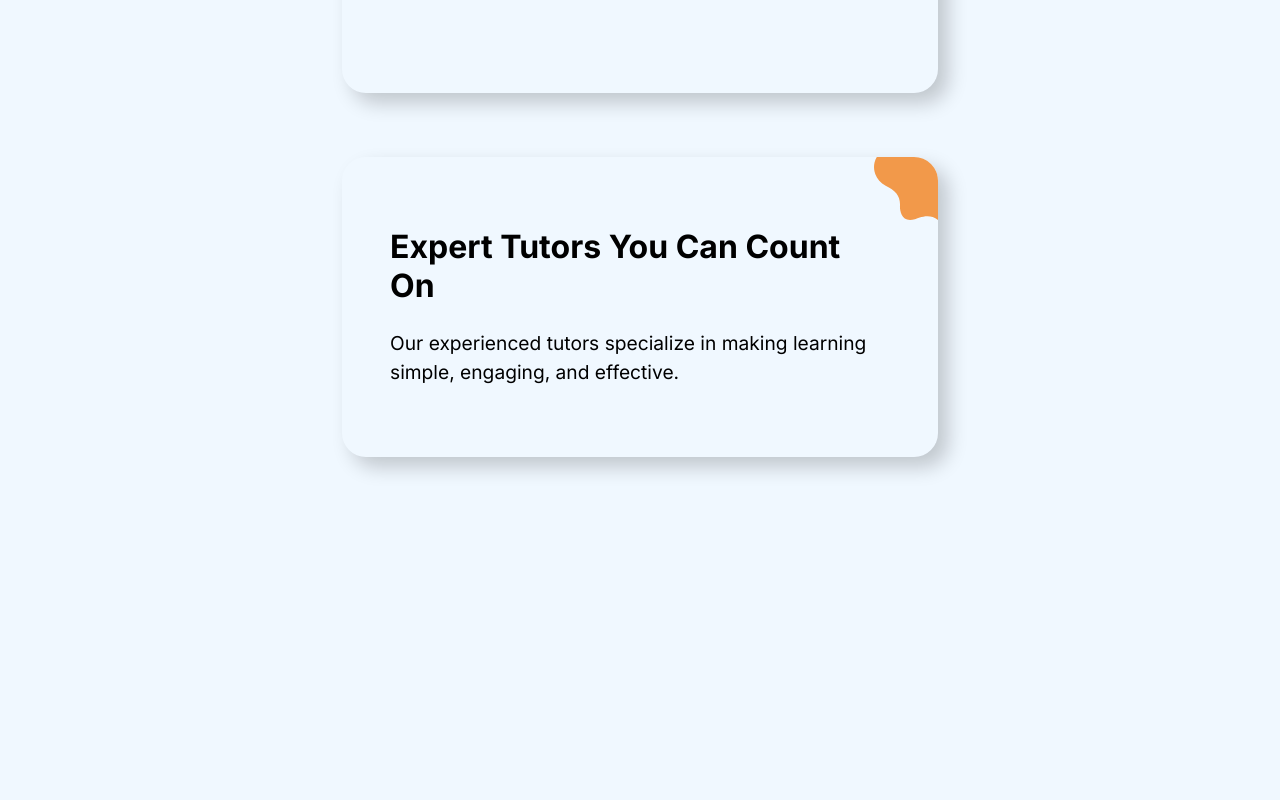
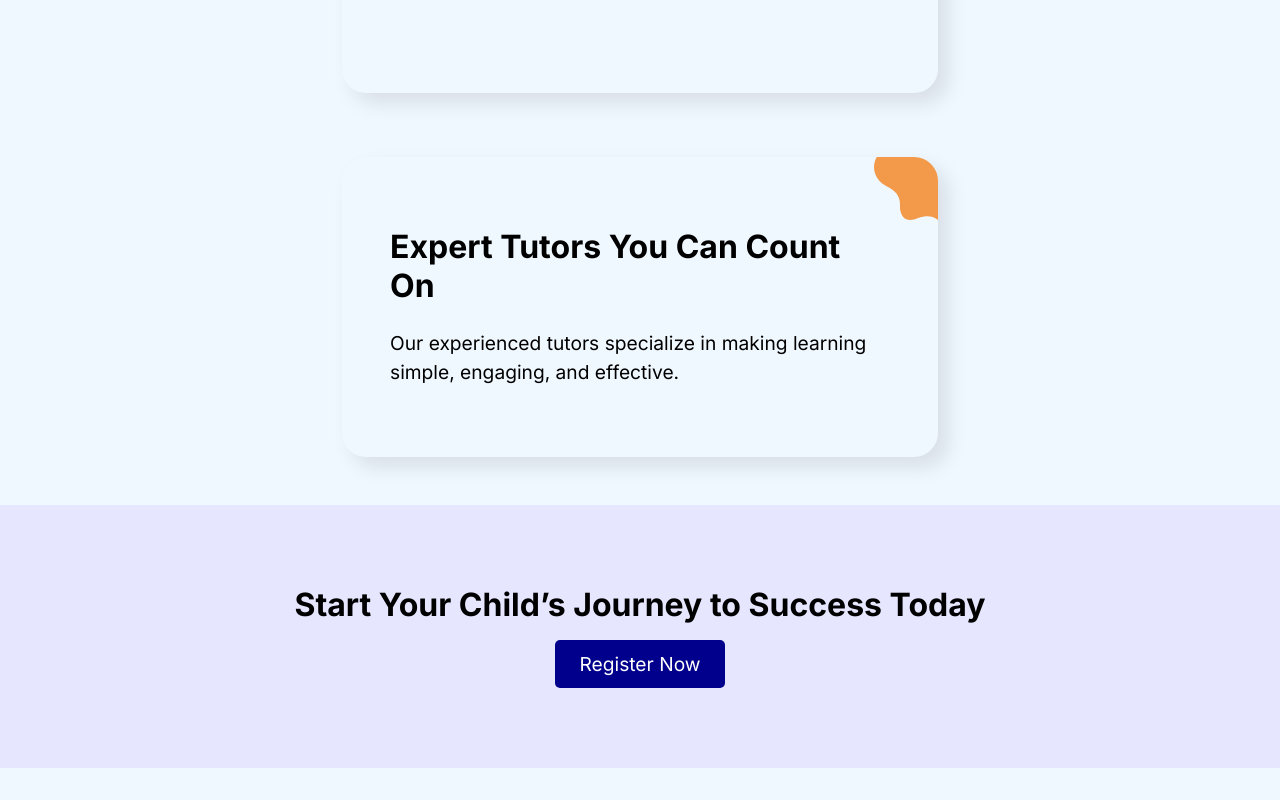
Before and after one commit to Creative-mindset21/easy-learn-edx-website, a React (Vite) app: page / in a window 1280 px wide. Before the commit this address led to /home. Shown: the part 1858-2658 px from the top of the page. Before the commit the page ends 2347 px from the top, so only its background shows below. Built offline with nearby package versions, Linux system fonts and the light colour scheme.

Commit message:
created and styled call-to-action section

```diff
--- a/src/App.jsx
+++ b/src/App.jsx
@@ -8,7 +8,7 @@ function App() {
     <BrowserRouter>
       <Routes>
         <Route path="/" element={<Header />}>
-          <Route path="home" element={<HomePage />} />
+          <Route index element={<HomePage />} />
         </Route>
       </Routes>
     </BrowserRouter>
--- a/src/components/About/about.module.css
+++ b/src/components/About/about.module.css
@@ -1,3 +1,7 @@
+.about {
+  margin-bottom: 3rem;
+}
+
 .about > h2 {
   text-align: center;
   margin: 2rem 0;
@@ -22,7 +26,7 @@
   display: flex;
   flex-direction: column;
   justify-content: center;
-  box-shadow: 10px 10px 20px rgba(0, 0, 0, 0.2);
+  box-shadow: 10px 10px 20px rgba(0, 0, 0, 0.1);
   position: relative;
   gap: 2rem;
   padding: 3rem;
@@ -33,7 +37,7 @@
 }
 
 .box:hover {
-  transform: scale(1.05);
+  box-shadow: 10px 10px 20px rgba(0, 0, 0, 0.3);
 }
 
 .box > div {
--- /dev/null
+++ b/src/components/CTA/CallToAction.jsx
@@ -0,0 +1,15 @@
+import { NavLink } from "react-router-dom";
+import css from "./callToAction.module.css";
+
+const CallToAction = () => {
+  return (
+    <section className={css.callAction}>
+      <h4>Start Your Child’s Journey to Success Today</h4>
+      <NavLink to="register" className={`${css.btn} btn`}>
+        Register Now
+      </NavLink>
+    </section>
+  );
+};
+
+export default CallToAction;
--- /dev/null
+++ b/src/components/CTA/callToAction.module.css
@@ -0,0 +1,18 @@
+.callAction {
+  display: flex;
+  flex-direction: column;
+  align-items: center;
+  margin-bottom: 2rem;
+  gap: 1rem;
+  background: #e6e6ff;
+  margin-inline: auto;
+  padding: 5rem 3rem;
+}
+
+.callAction > h4 {
+  font-size: 2rem;
+}
+
+.btn {
+  font-size: 1.2rem;
+}
--- a/src/components/Header/Header.jsx
+++ b/src/components/Header/Header.jsx
@@ -1,11 +1,9 @@
-import { Navigate, NavLink, Outlet, useLocation } from "react-router-dom";
+import { NavLink, Outlet } from "react-router-dom";
 import css from "./header.module.css";
 
 const Header = () => {
-  const { pathname } = useLocation();
   return (
     <>
-      {pathname === "/" && <Navigate to="home" />}
       <header id="container" className={css.header}>
         <div className={css.logo}>
           <NavLink to="/">LearnEasy</NavLink>
--- a/src/components/Hero/Hero.jsx
+++ b/src/components/Hero/Hero.jsx
@@ -4,7 +4,7 @@ import image1 from "../../assets/image1.svg";
 
 const Hero = () => {
   return (
-    <section className={css.hero} id="container">
+    <section className={css.hero}>
       <div className={css.left}>
         <h1>Personalized Learning, Tailored for Success</h1>
         <p>
--- a/src/components/Hero/hero.module.css
+++ b/src/components/Hero/hero.module.css
@@ -5,7 +5,9 @@
   height: 100vh;
   z-index: -1;
   align-items: center;
-  justify-content: space-between;
+  justify-content: center;
+  gap: 5rem;
+  padding: 1.5rem 10%;
 }
 
 .left {
--- a/src/index.css
+++ b/src/index.css
@@ -37,7 +37,7 @@ img {
 }
 
 #container {
-  padding: 1.5rem 10%;
+  padding: 1.5rem 13%;
 }
 
 .btn {
@@ -49,4 +49,5 @@ img {
   border-radius: 5px;
   cursor: pointer;
   font-size: 0.8rem;
+  transition: all 0.3s ease;
 }
--- a/src/layout/HomePage/HomePage.jsx
+++ b/src/layout/HomePage/HomePage.jsx
@@ -1,4 +1,5 @@
 import About from "../../components/About/About";
+import CallToAction from "../../components/CTA/CallToAction";
 import Hero from "../../components/Hero/Hero";
 //import css from "./homePage.module.css";
 
@@ -8,6 +9,7 @@ const HomePage = () => {
       <>
         <Hero />
         <About />
+        <CallToAction />
       </>
     </main>
   );
```
